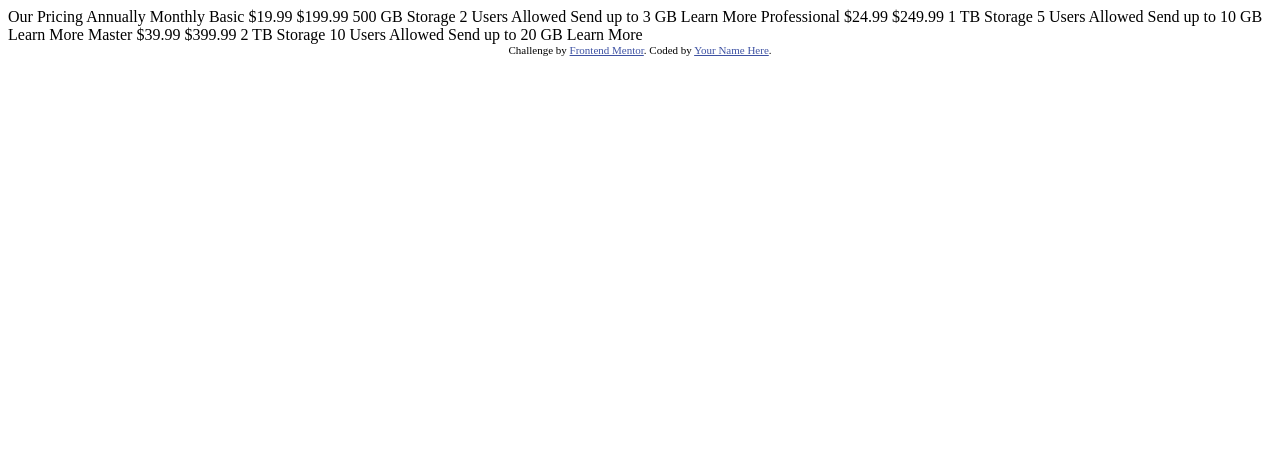
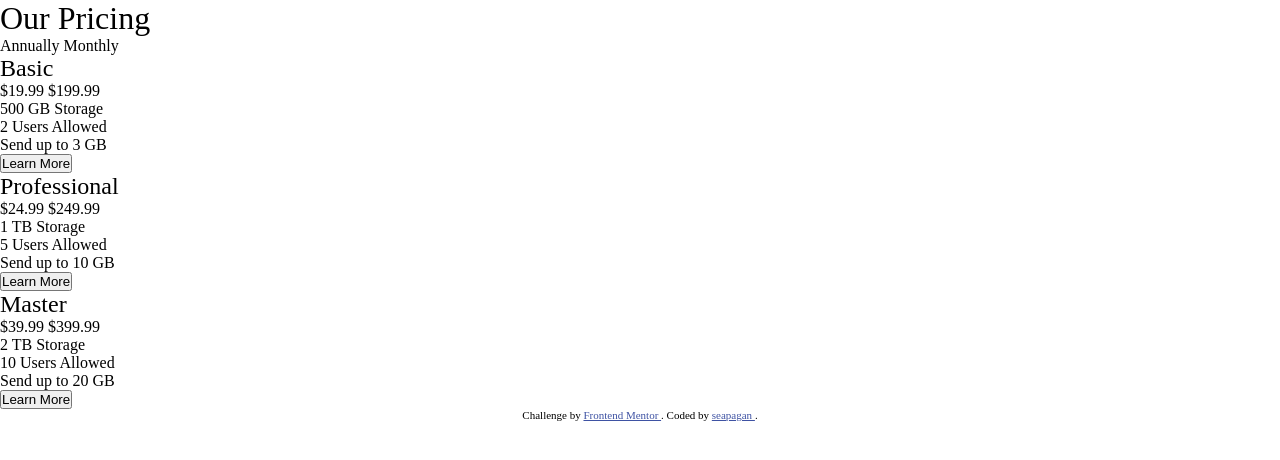
Before and after one commit to seapagan-fem/pricing-component-with-toggle, a plain HTML site: page index.html in a window 1280 px wide. Drawn offline with Linux system fonts and the light colour scheme.

Commit message:
start adding semantic HTML tags and layout

```diff
--- a/index.html
+++ b/index.html
@@ -1,52 +1,67 @@
 <!DOCTYPE html>
 <html lang="en">
-<head>
-  <meta charset="UTF-8">
-  <meta name="viewport" content="width=device-width, initial-scale=1.0"> <!-- displays site properly based on user's device -->
+  <head>
+    <meta charset="UTF-8" />
+    <meta name="viewport" content="width=device-width, initial-scale=1.0" />
+    <!-- displays site properly based on user's device -->
 
-  <link rel="icon" type="image/png" sizes="32x32" href="./images/favicon-32x32.png">
+    <link
+      rel="icon"
+      type="image/png"
+      sizes="32x32"
+      href="./images/favicon-32x32.png"
+    />
+    <link rel="stylesheet" href="styles/styles.css" />
+    <script src="scripts/site.js"></script>
+    <title>Frontend Mentor | [Pricing Component with Toggle]</title>
+  </head>
+  <body>
+    <h1>Our Pricing</h1>
+    <div class="toggle">Annually Monthly</div>
+    <main>
+      <article class="card">
+        <h2 class="package-type">Basic</h2>
+        <span class="price active">&dollar;19.99</span>
+        <span class="price">&dollar;199.99</span>
+        <ul class="feature-list">
+          <li>500 GB Storage</li>
+          <li>2 Users Allowed</li>
+          <li>Send up to 3 GB</li>
+        </ul>
+        <button class="learn-more">Learn More</button>
+      </article>
+      <article class="card">
+        <h2 class="package-type">Professional</h2>
+        <span class="price active">&dollar;24.99</span>
+        <span class="price">&dollar;249.99</span>
+        <ul class="feature-list">
+          <li>1 TB Storage</li>
+          <li>5 Users Allowed</li>
+          <li>Send up to 10 GB</li>
+        </ul>
+        <button class="learn-more">Learn More</button>
+      </article>
+      <article class="card">
+        <h2 class="package-type">Master</h2>
+        <span class="price active">&dollar;39.99</span>
+        <span class="price">&dollar;399.99</span>
+        <ul class="feature-list">
+          <li>2 TB Storage</li>
+          <li>10 Users Allowed</li>
+          <li>Send up to 20 GB</li>
+        </ul>
+        <button class="learn-more">Learn More</button>
+      </article>
+    </main>
 
-  <title>Frontend Mentor | [Challenge Name Here]</title>
-
-  <!-- Feel free to remove these styles or customise in your own stylesheet 👍 -->
-  <style>
-    .attribution { font-size: 11px; text-align: center; }
-    .attribution a { color: hsl(228, 45%, 44%); }
-  </style>
-</head>
-<body>
-
-  Our Pricing
-  Annually
-  Monthly
-
-  Basic
-  &dollar;19.99
-  &dollar;199.99
-  500 GB Storage
-  2 Users Allowed
-  Send up to 3 GB
-  Learn More
-
-  Professional
-  &dollar;24.99
-  &dollar;249.99
-  1 TB Storage
-  5 Users Allowed
-  Send up to 10 GB
-  Learn More
-
-  Master
-  &dollar;39.99
-  &dollar;399.99
-  2 TB Storage
-  10 Users Allowed
-  Send up to 20 GB
-  Learn More
-
-  <div class="attribution">
-    Challenge by <a href="https://www.frontendmentor.io?ref=challenge" target="_blank">Frontend Mentor</a>.
-    Coded by <a href="#">Your Name Here</a>.
-  </div>
-</body>
+    <footer class="attribution">
+      Challenge by
+      <a href="https://www.frontendmentor.io?ref=challenge" target="_blank"
+        >Frontend Mentor </a
+      >. Coded by
+      <a href="https://www.frontendmentor.io/profile/seapagan" target="_blank"
+        >seapagan </a
+      >.
+    </footer>
+  </body>
 </html>
```
